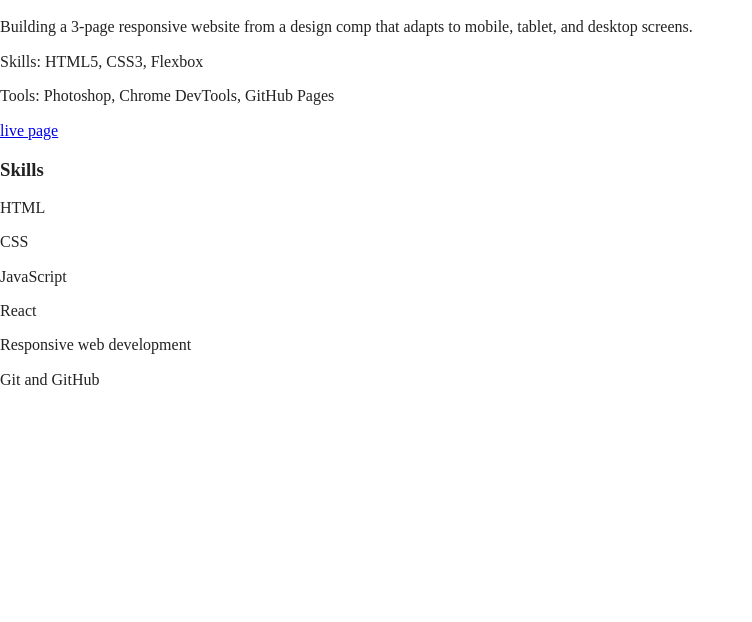
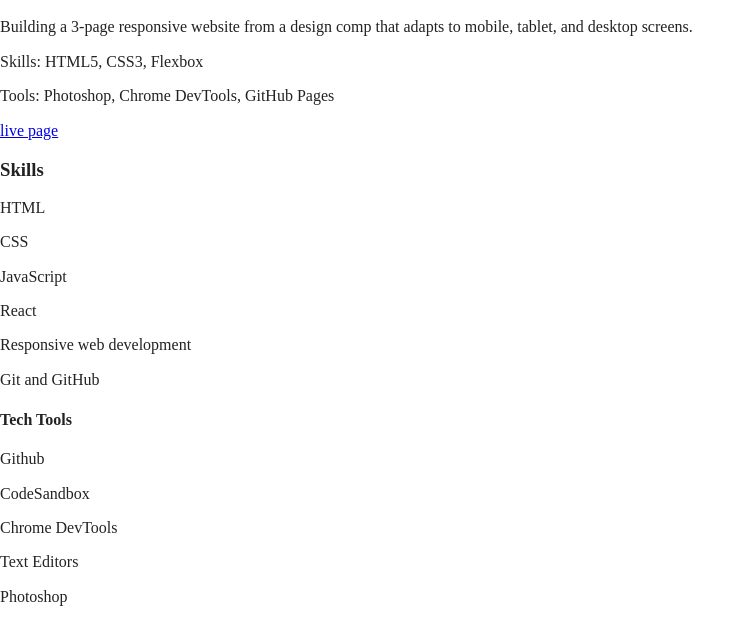
Before and after one commit to celinasn/celinas-portfolio, a website built with Parcel: page index.html in a window 1280 px wide. Shown: the part 755-1377 px from the top of the page, without its empty margins (0-752 px from the left). Before the commit the page ends 1160 px from the top, so only its background shows below. Built offline with nearby package versions, Linux system fonts and the light colour scheme; files whose address does not match are found by name.

Commit message:
Added index.html

```diff
--- a/index.html
+++ b/index.html
@@ -108,6 +108,22 @@
                 <p class="skill">Responsive web development</p>
                 <p class="skill">Git and GitHub</p>
               </div>
+              <h4>Tech Tools</h4>
+              <div class="tool-wrapper">
+                <p class="tool">Github</p>
+                <p class="tool">CodeSandbox</p>
+                <p class="tool">Chrome DevTools</p>
+                <p class="tool">Text Editors</p>
+                <p class="tool">Photoshop</p>
+              </div>
+            </div>
+          </section>
+        </article>
+        <section id="about">
+          <div class="content-wrapper">
+            <div class="about-content-wrapper">
+              <figure>
+
 
 
 
```
